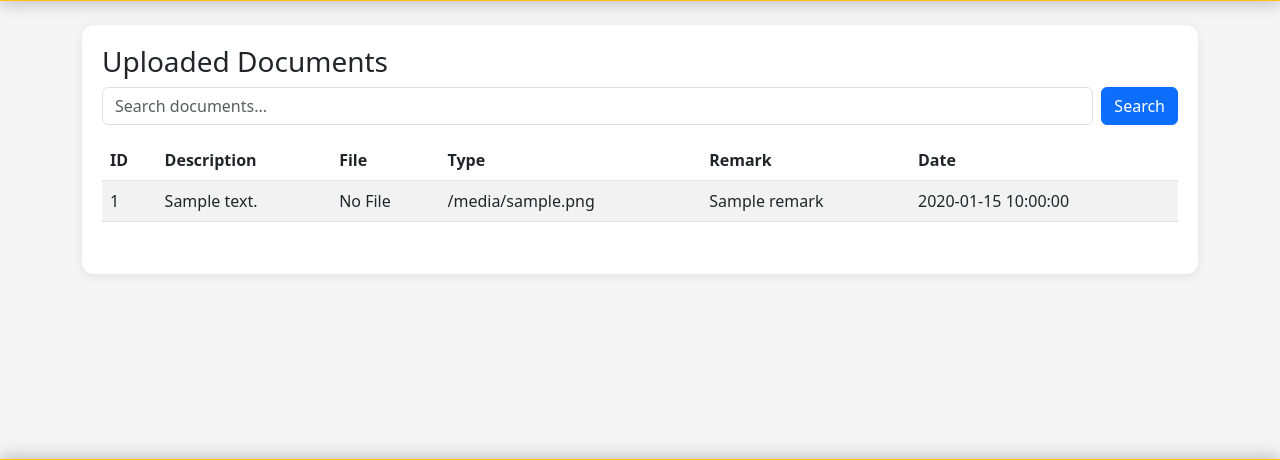
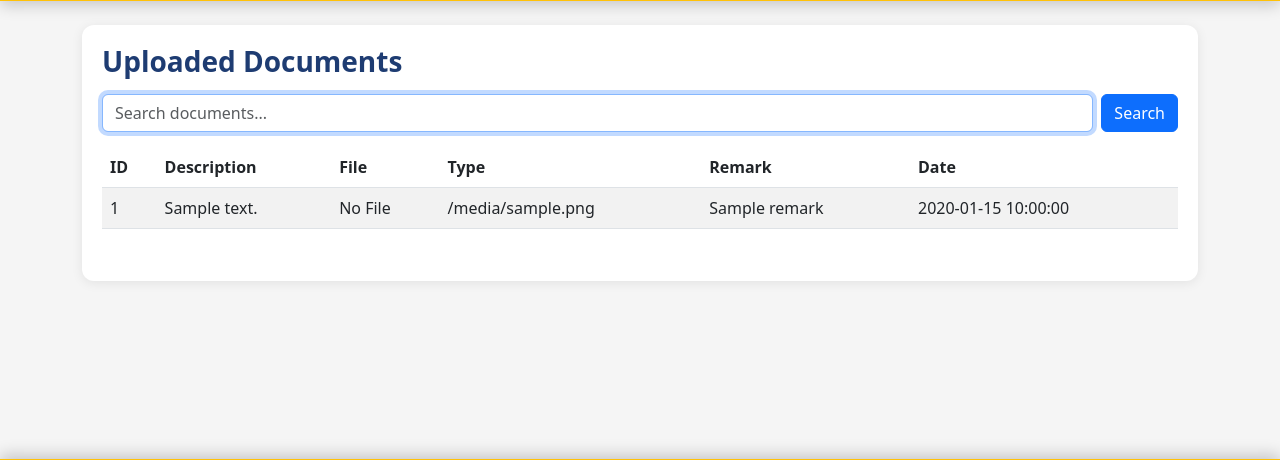
Before and after one commit to santospederson-ui/Inventory-Management-System, a Flask app: template templates/upload_list.html in a window 1280 px wide. Shown: the part 60-520 px from the top of the page. Run offline with Flask 3, Linux system fonts and the light colour scheme; the template is opened without the code that fills it: most values are stand-ins (such as "Sample title", 1, 10 or a date in 2020).

Commit message:
Update upload_list.html

```diff
--- a/templates/upload_list.html
+++ b/templates/upload_list.html
@@ -10,8 +10,28 @@
     box-shadow: 0 2px 12px rgba(0,0,0,0.08);
 }
 
+.header {
+    display: flex;
+    justify-content: space-between;
+    align-items: center;
+    margin-bottom: 15px;
+}
+
+.header h3 {
+    color: #1e3c72;
+    font-weight: 700;
+    margin: 0;
+}
+
+/* SEARCH */
 .search-box {
     margin-bottom: 15px;
+}
+
+/* TABLE */
+.table thead {
+    background: #1e3c72;
+    color: white;
 }
 
 .view-btn {
@@ -20,12 +40,14 @@
     border: none;
     padding: 6px 12px;
     border-radius: 6px;
+    cursor: pointer;
 }
 
 .view-btn:hover {
     background: #2a5298;
 }
 
+/* MODAL */
 .modal-overlay {
     position: fixed;
     top: 0; left: 0;
@@ -63,25 +85,34 @@
 
 <div class="container-box">
 
-    <h3>Uploaded Documents</h3>
+    <!-- HEADER -->
+    <div class="header">
+        <h3>Uploaded Documents</h3>
+    </div>
 
-    <!-- SEARCH -->
-    <form method="GET" action="{{ url_for('upload_list') }}" class="search-box d-flex gap-2">
+    <!-- SEARCH (MATCHES YOUR BASE.HTML JS) -->
+    <form method="GET"
+          action="{{ url_for('upload_list') }}"
+          id="searchForm"
+          class="search-box d-flex gap-2">
 
         <input type="text"
                name="search"
+               id="searchInput"
                value="{{ search }}"
                class="form-control"
                placeholder="Search documents...">
 
-        <button class="btn btn-primary">Search</button>
+        <button class="btn btn-primary">
+            Search
+        </button>
 
     </form>
 
     <!-- TABLE -->
     <div class="table-responsive">
 
-        <table class="table table-striped">
+        <table class="table table-striped table-hover">
 
             <thead>
                 <tr>
@@ -105,8 +136,10 @@
                     <td>
                         {% if row.filename %}
                         <button class="view-btn"
-                                onclick="openPreview('{{ url_for('static', filename='uploads/' ~ row.filename) }}',
-                                                     '{{ row.filetype or '' }}')">
+                                onclick="openPreview(
+                                    '{{ url_for('static', filename='uploads/' ~ row.filename) }}',
+                                    '{{ row.filetype or '' }}'
+                                )">
                             View
                         </button>
                         {% else %}
```
